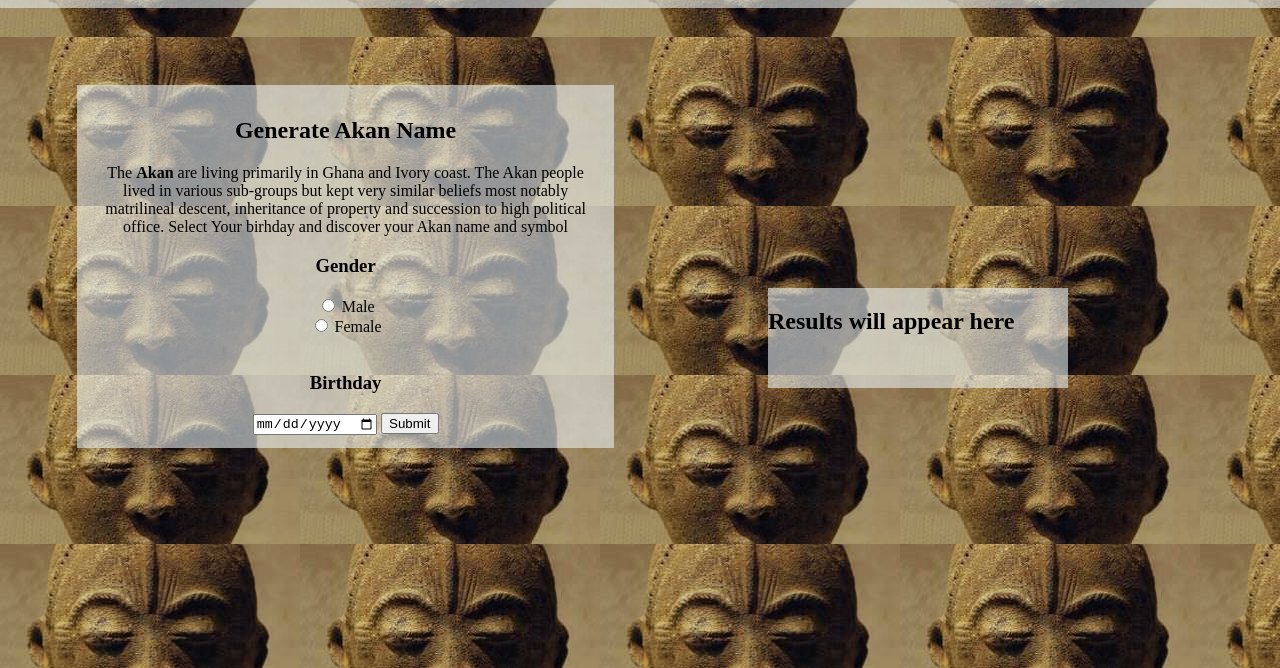
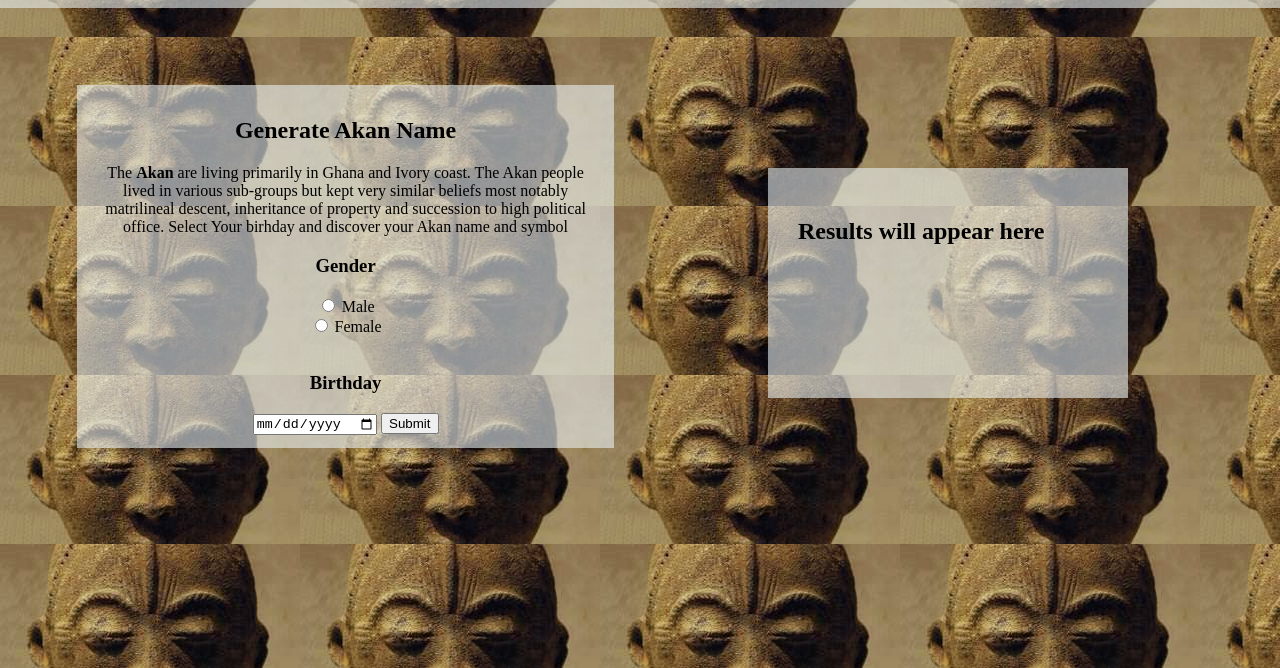
Before and after one commit to Marc-Mwangi/PIP2, a plain HTML site: page index.html in a window 1280 px wide. Shown: the part 132-800 px from the top of the page. Drawn offline with Linux system fonts and the light colour scheme.

Commit message:
final drafts

```diff
--- a/css/index.css
+++ b/css/index.css
@@ -22,10 +22,11 @@ body{
 .monday{
     background-color: rgba(234,240,240,0.6);
     width: 300px;
-    height: 100px;
+    height: 170px;
     position: relative;
     left:60%;
-    top: 35vh;
+    top: 20vh;
+    padding: 30px;
 
 }
 #monday {
```
Also changed, not shown: index.html (+1 -0 lines).
